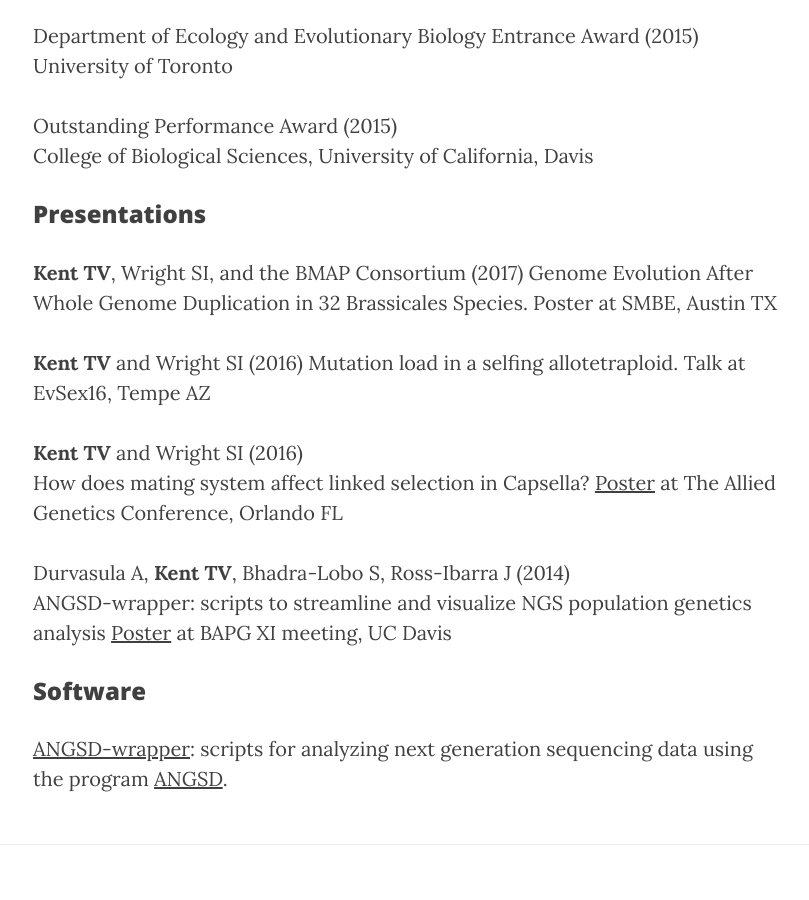
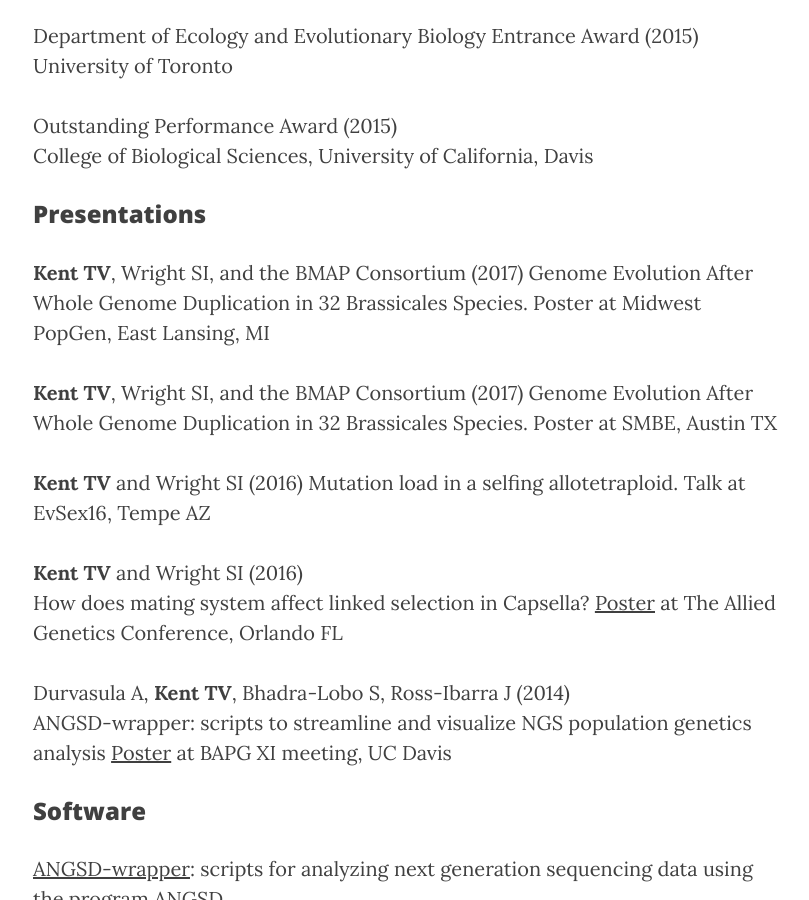
Before and after one commit to tvkent/tvkent.github.io, a Jekyll site: the page built from 2_CV.md, in a window 1280 px wide and 900 px high, scrolled down 1151 px. Shown: the whole window, without its empty margins (232-1041 px from the left). Built offline with Jekyll 4.4.1, drawn with Linux system fonts in a browser that asks for light colours; nearby versions of some CDN libraries.

Commit message:
Update 2_CV.md

```diff
--- a/2_CV.md
+++ b/2_CV.md
@@ -35,6 +35,10 @@ Outstanding Performance Award    (2015)
 College of Biological Sciences, University of California, Davis
 
 ### Presentations
+
+__Kent TV__, Wright SI, and the BMAP Consortium	(2017)
+Genome Evolution After Whole Genome Duplication in 32 Brassicales Species. Poster at Midwest PopGen, East Lansing, MI
+
 __Kent TV__, Wright SI, and the BMAP Consortium	(2017)
 Genome Evolution After Whole Genome Duplication in 32 Brassicales Species. Poster at SMBE, Austin TX
 
```
